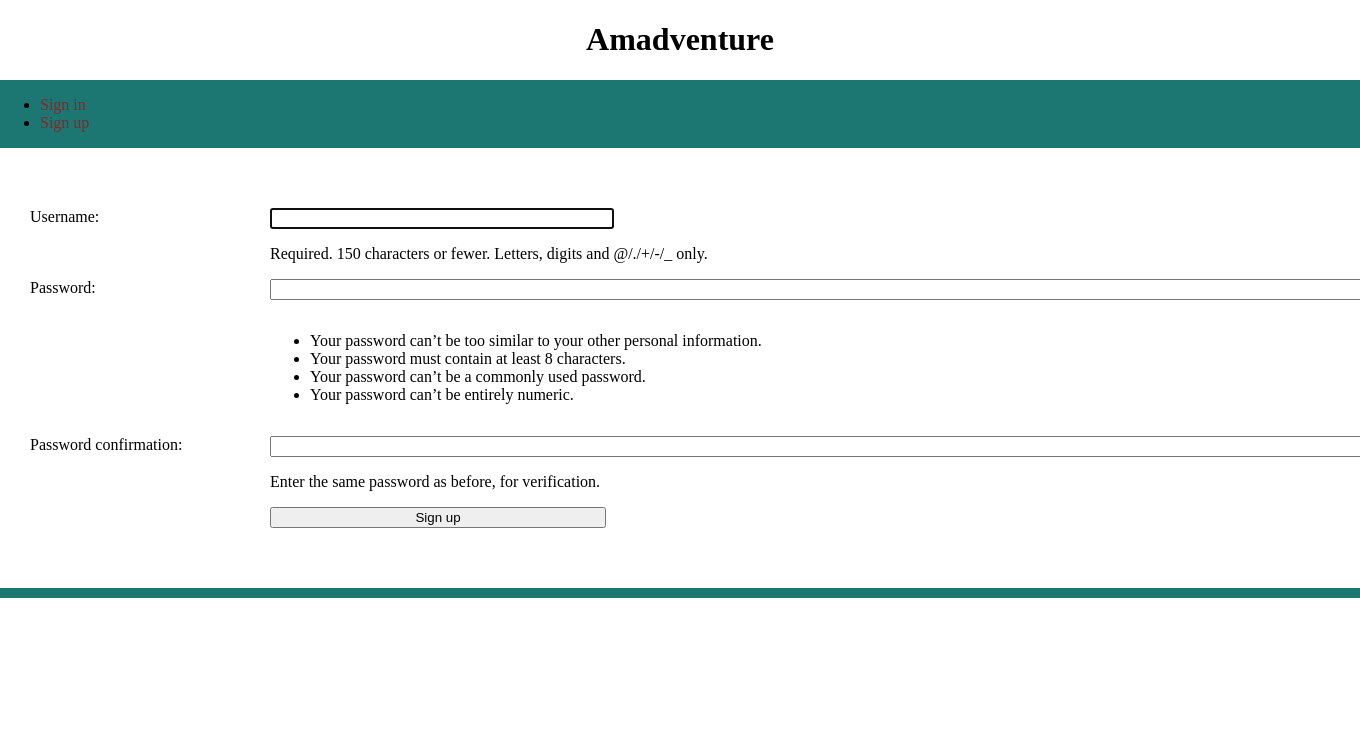
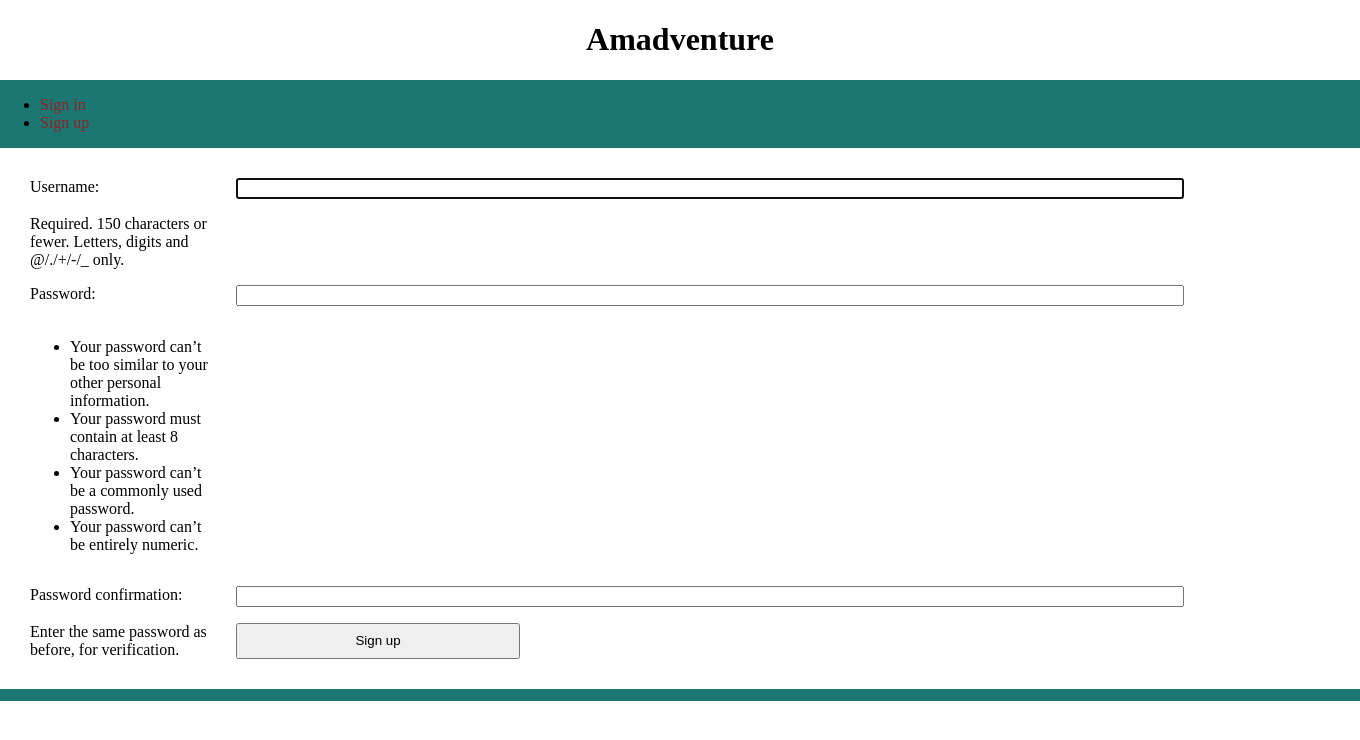
Before and after one commit to michal-mietus/amadventure-alfa, a Django app: page /user/sign_up/ in a window 1360 px wide; the page is wider, and only the part inside the window is pictured. Shown: the top 740 px of that part. Run offline with Django 3.2, Linux system fonts and the light colour scheme.

Commit message:
Moved to usersystem podfolder.

```diff
--- a/usersystem/static/styles/forms.css
+++ b/usersystem/static/usersystem/styles/forms.css
@@ -1,7 +1,6 @@
 form {
-    margin: 30px auto 30px auto;
     display: grid;
-    grid-template-columns: 0.2fr 1fr;
+    grid-template-columns: 0.2fr 1fr 0.2fr;
     grid-gap: 16px
 }
 
@@ -13,7 +12,7 @@ input, button {
     grid-column: 2 / 3;
 }
 
-input[type="text"], input[type="submit"] {
+input[type="submit"] {
     min-width: 160px;
     width: 30%;
 }
```
